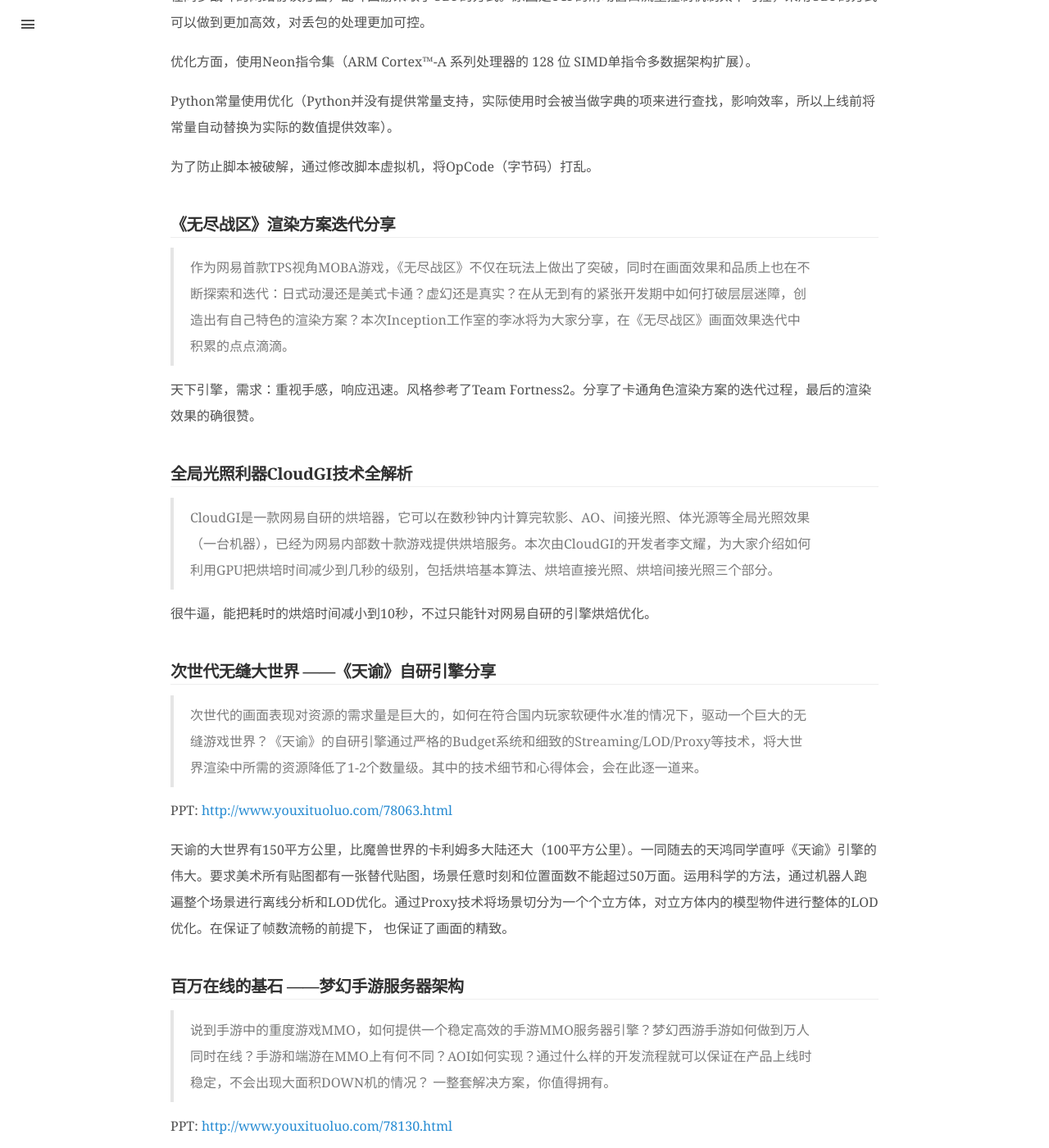
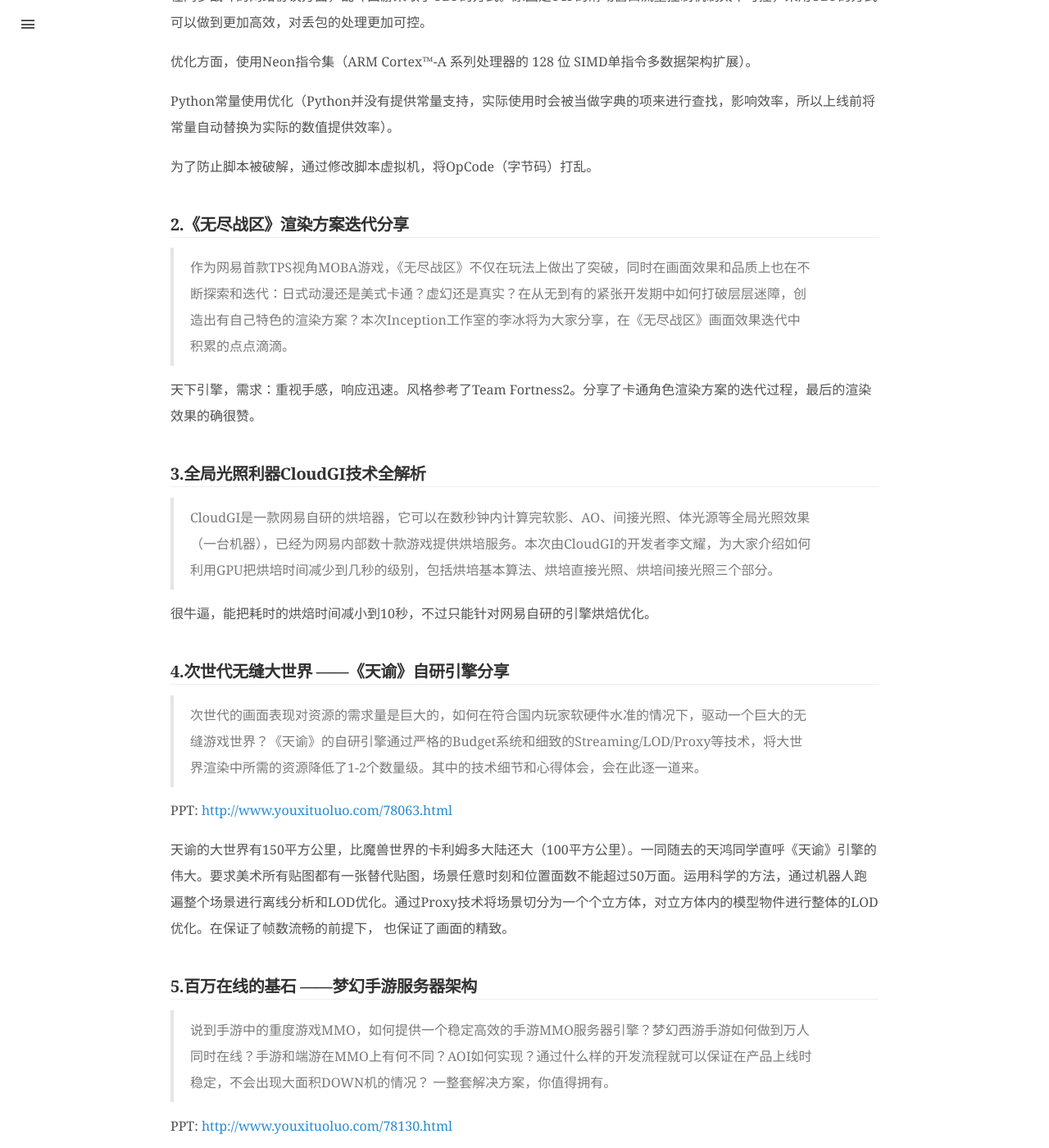
Before and after one commit to coderzh/coderzh.github.io, a Jekyll site: the page built from _posts/2015/2015-06-28-163GameOpenDay.md, in a window 1280 px wide and 1400 px high, scrolled down 2173 px. Shown: the whole window at 82% size. Built offline with Jekyll 4.4.1, drawn with Linux system fonts in a browser that asks for light colours; Markdown is read by kramdown in place of the engine named in the settings; comment, search, counter and statistics services are not loaded; some of the changed text lies outside the part shown.

Commit message:
modify post

```diff
--- a/_posts/2015/2015-06-28-163GameOpenDay.md
+++ b/_posts/2015/2015-06-28-163GameOpenDay.md
@@ -46,19 +46,19 @@
 
 为了防止脚本被破解，通过修改脚本虚拟机，将OpCode（字节码）打乱。
 
-### 《无尽战区》渲染方案迭代分享
+### 2.《无尽战区》渲染方案迭代分享
 
 > 作为网易首款TPS视角MOBA游戏，《无尽战区》不仅在玩法上做出了突破，同时在画面效果和品质上也在不断探索和迭代：日式动漫还是美式卡通？虚幻还是真实？在从无到有的紧张开发期中如何打破层层迷障，创造出有自己特色的渲染方案？本次Inception工作室的李冰将为大家分享，在《无尽战区》画面效果迭代中积累的点点滴滴。
 
 天下引擎，需求：重视手感，响应迅速。风格参考了Team Fortness2。分享了卡通角色渲染方案的迭代过程，最后的渲染效果的确很赞。
 
-### 全局光照利器CloudGI技术全解析
+### 3.全局光照利器CloudGI技术全解析
 
 > CloudGI是一款网易自研的烘培器，它可以在数秒钟内计算完软影、AO、间接光照、体光源等全局光照效果（一台机器），已经为网易内部数十款游戏提供烘培服务。本次由CloudGI的开发者李文耀，为大家介绍如何利用GPU把烘培时间减少到几秒的级别，包括烘培基本算法、烘培直接光照、烘培间接光照三个部分。
 
 很牛逼，能把耗时的烘焙时间减小到10秒，不过只能针对网易自研的引擎烘焙优化。
 
-### 次世代无缝大世界 ——《天谕》自研引擎分享
+### 4.次世代无缝大世界 ——《天谕》自研引擎分享
 
 > 次世代的画面表现对资源的需求量是巨大的，如何在符合国内玩家软硬件水准的情况下，驱动一个巨大的无缝游戏世界？《天谕》的自研引擎通过严格的Budget系统和细致的Streaming/LOD/Proxy等技术，将大世界渲染中所需的资源降低了1-2个数量级。其中的技术细节和心得体会，会在此逐一道来。
 
@@ -66,7 +66,7 @@
 
 天谕的大世界有150平方公里，比魔兽世界的卡利姆多大陆还大（100平方公里）。一同随去的天鸿同学直呼《天谕》引擎的伟大。要求美术所有贴图都有一张替代贴图，场景任意时刻和位置面数不能超过50万面。运用科学的方法，通过机器人跑遍整个场景进行离线分析和LOD优化。通过Proxy技术将场景切分为一个个立方体，对立方体内的模型物件进行整体的LOD优化。在保证了帧数流畅的前提下， 也保证了画面的精致。
 
-### 百万在线的基石 ——梦幻手游服务器架构
+### 5.百万在线的基石 ——梦幻手游服务器架构
 
 > 说到手游中的重度游戏MMO，如何提供一个稳定高效的手游MMO服务器引擎？梦幻西游手游如何做到万人同时在线？手游和端游在MMO上有何不同？AOI如何实现？通过什么样的开发流程就可以保证在产品上线时稳定，不会出现大面积DOWN机的情况？ 一整套解决方案，你值得拥有。
 
```
Also changed, not shown: other parts of _posts/2015/2015-06-28-163GameOpenDay.md (+1 -1 lines).
